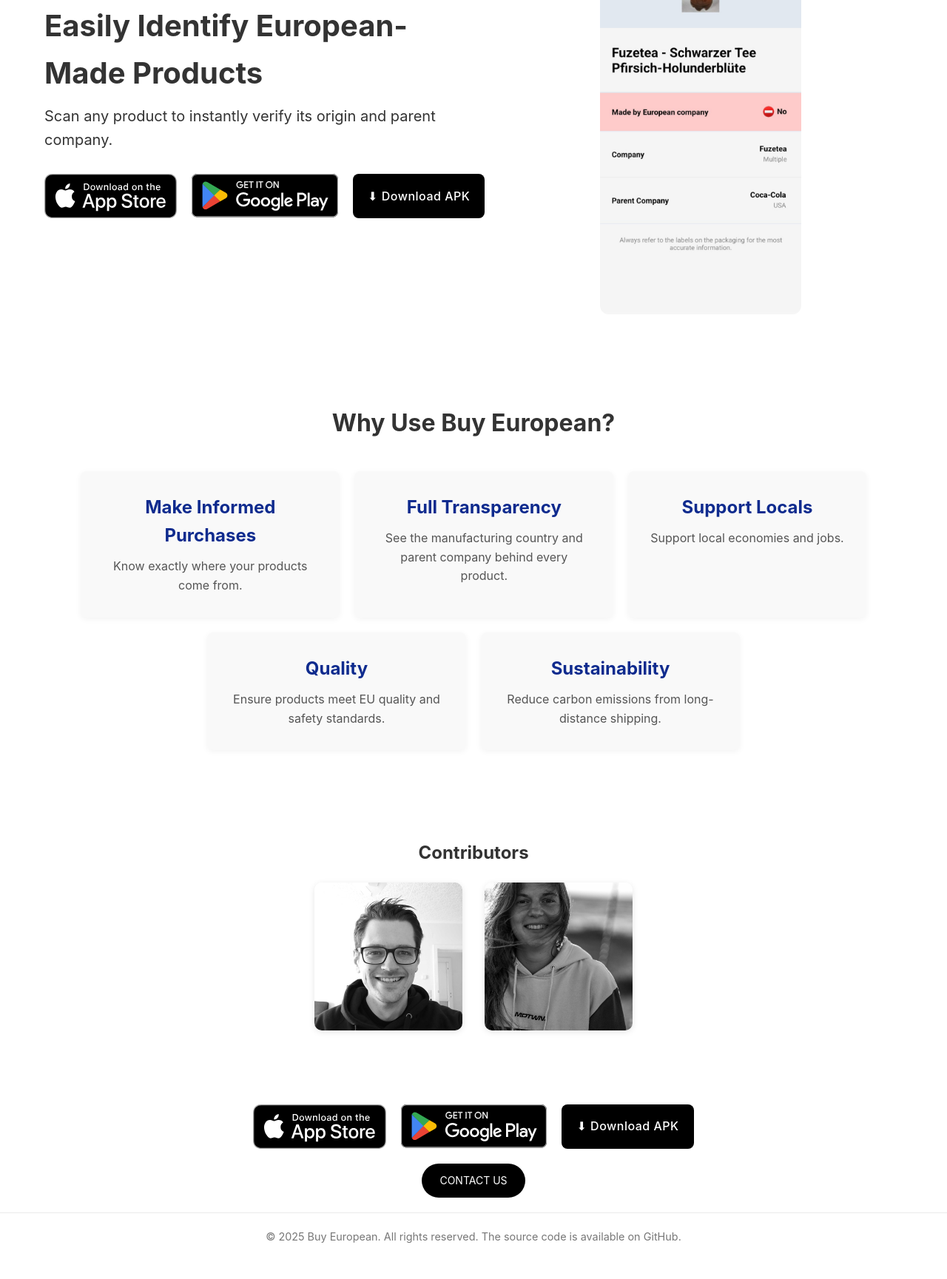
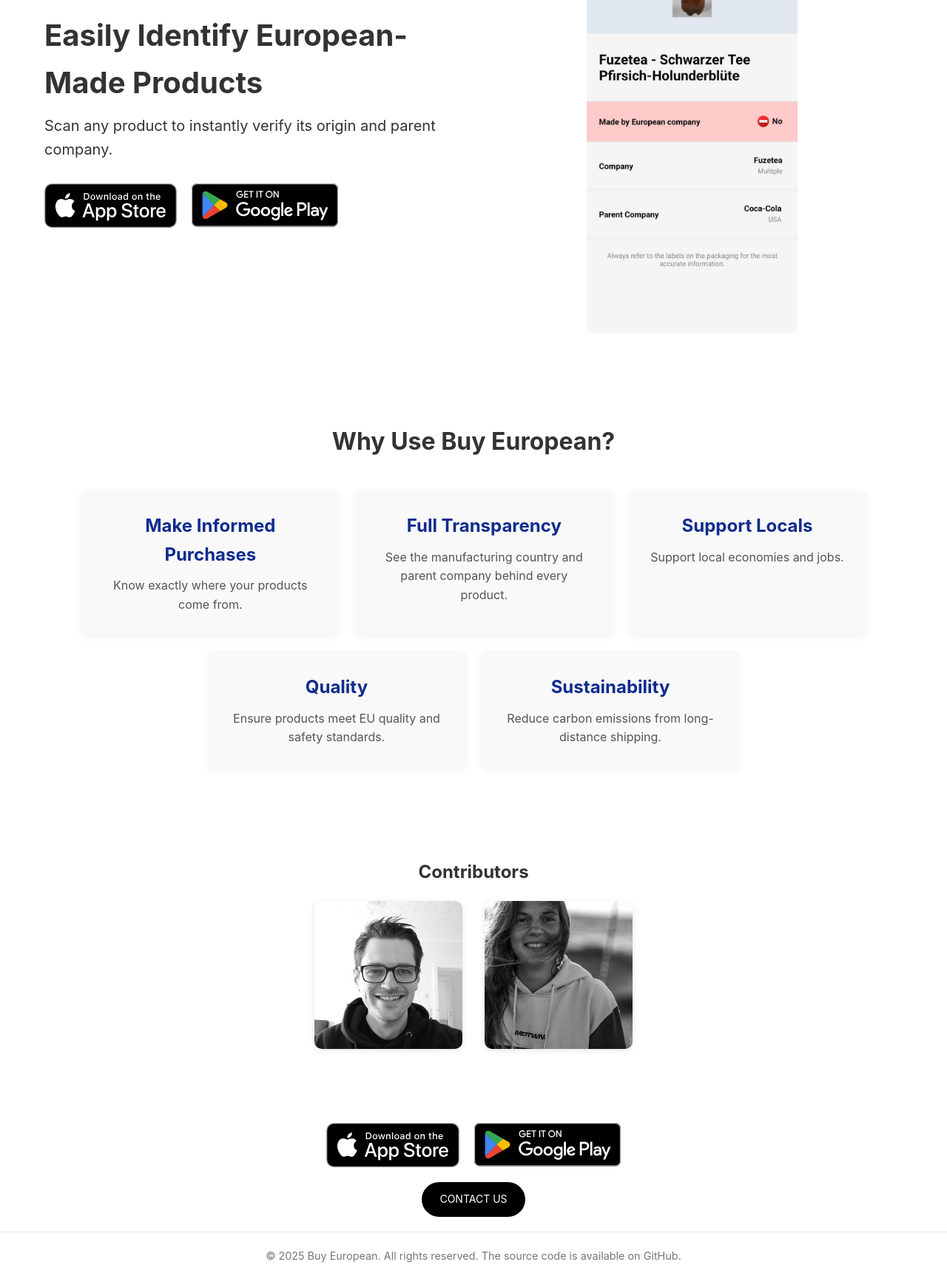
Before and after one commit to Jupiterrr/buy-european, a website: page website/index.html in a window 1280 px wide. Shown: the part 279-2008 px from the top of the page at 74% size. Before the commit the page ends 1982 px from the top, so only its background shows below. Drawn offline with nearby package versions, Linux system fonts and the light colour scheme.

Commit message:
remove download link from website

```diff
--- a/website/index.html
+++ b/website/index.html
@@ -628,9 +628,9 @@
               <a href="https://play.google.com/store/apps/details?id=com.carsam.buyeuropean" class="download-btn android" title="Download on Google Play">
                 <img src="images/GetItOnGooglePlay.svg" alt="Download on Google Play">
               </a>
-              <a href="downloads/buy-european.apk" class="download-btn apk" title="Download APK" download>
+              <!-- <a href="downloads/buy-european.apk" class="download-btn apk" title="Download APK" download>
                 <span class="apk-label">⬇ Download APK</span>
-              </a>
+              </a> -->
             </div>
         </div>
         <div class="hero-showcase">
@@ -758,9 +758,9 @@
           <a href="https://play.google.com/store/apps/details?id=com.carsam.buyeuropean" class="download-btn android" title="Download on Google Play">
             <img src="images/GetItOnGooglePlay.svg" alt="Download on Google Play">
           </a>
-          <a href="downloads/buy-european.apk" class="download-btn apk" title="Download APK" download>
+          <!-- <a href="downloads/buy-european.apk" class="download-btn apk" title="Download APK" download>
             <span class="apk-label">⬇ Download APK</span>
-          </a>
+          </a> -->
         </div>
       </section>
 
```
